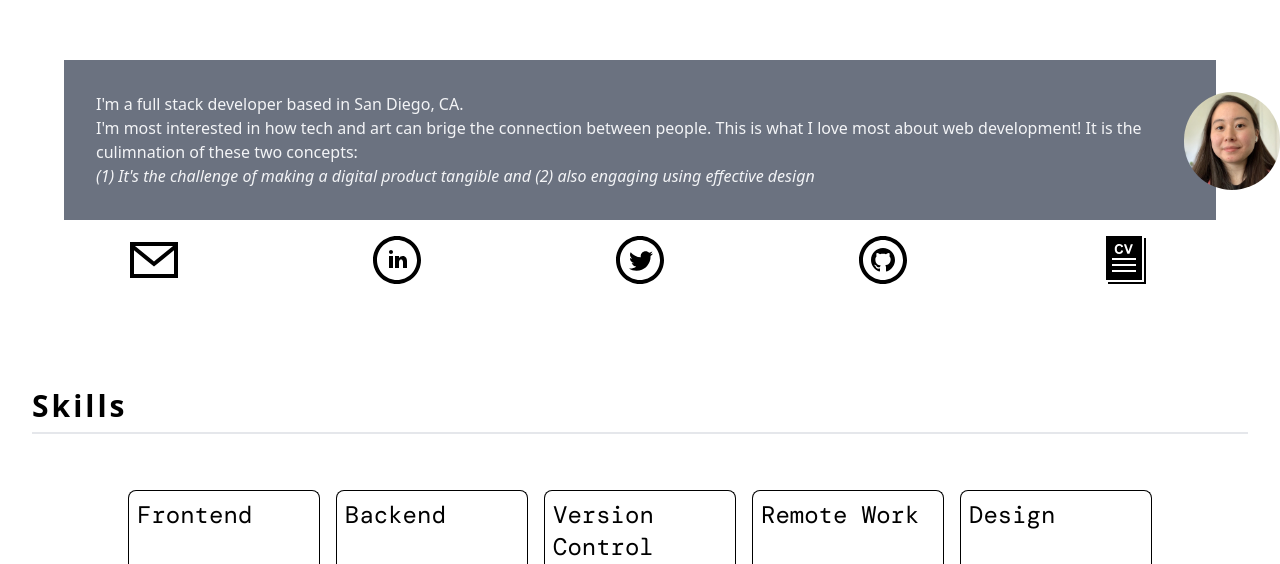
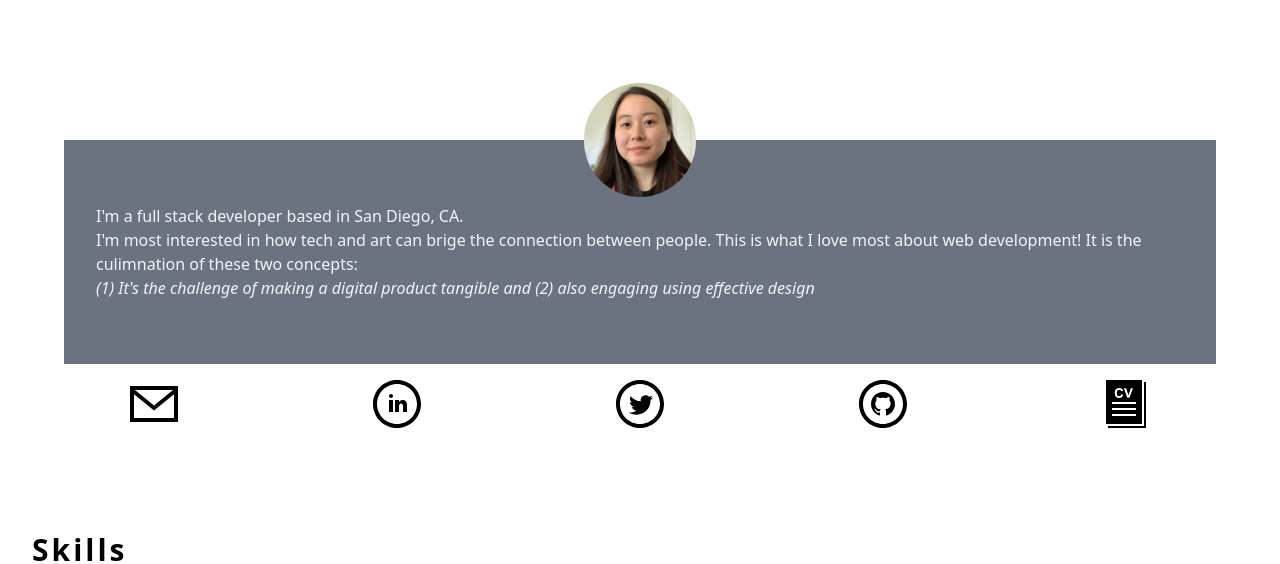
Before and after one commit to bndiep/portfolio, a React (Create React App) app: page / in a window 1280 px wide. Shown: the part 1773-2337 px from the top of the page. Built offline with nearby package versions, Linux system fonts and the light colour scheme.

Commit message:
finally fixes position of self portrait

```diff
--- a/src/App.js
+++ b/src/App.js
@@ -54,12 +54,15 @@ const App = () => {
         <h1 className="px-12 w-100 text-6xl tracking-wide">
           your friendly <span className="tracking-wide font-mono">coder</span>.
         </h1>
-        <img className="mt-20 mr-2" src={ portrait } alt="Funky illustration of Bach using a laptop"/>
+        <img className="py-20 mr-2" src={ portrait } alt="Funky illustration of Bach using a laptop"/>
       </div>
 
-      <div className="mx-8 p-8 bg-gray-500 text-gray-100 lg:mx-16">
-        <img className="w-24 rounded rounded-full absolute right-0" src={ profile } alt="self portrait of Bach Diep" />
-        <p className="inline-flex">
+      <div className="flex justify-center items-center static">
+          <img className="w-28 rounded rounded-full absolute" src={ profile } alt="self portrait of Bach Diep" />
+      </div>
+
+      <div className="mx-8 p-8 py-16 bg-gray-500 text-gray-100 lg:mx-16">
+        <p>
           I'm a full stack developer based in San Diego, CA.
         </p>
         <p>
```
